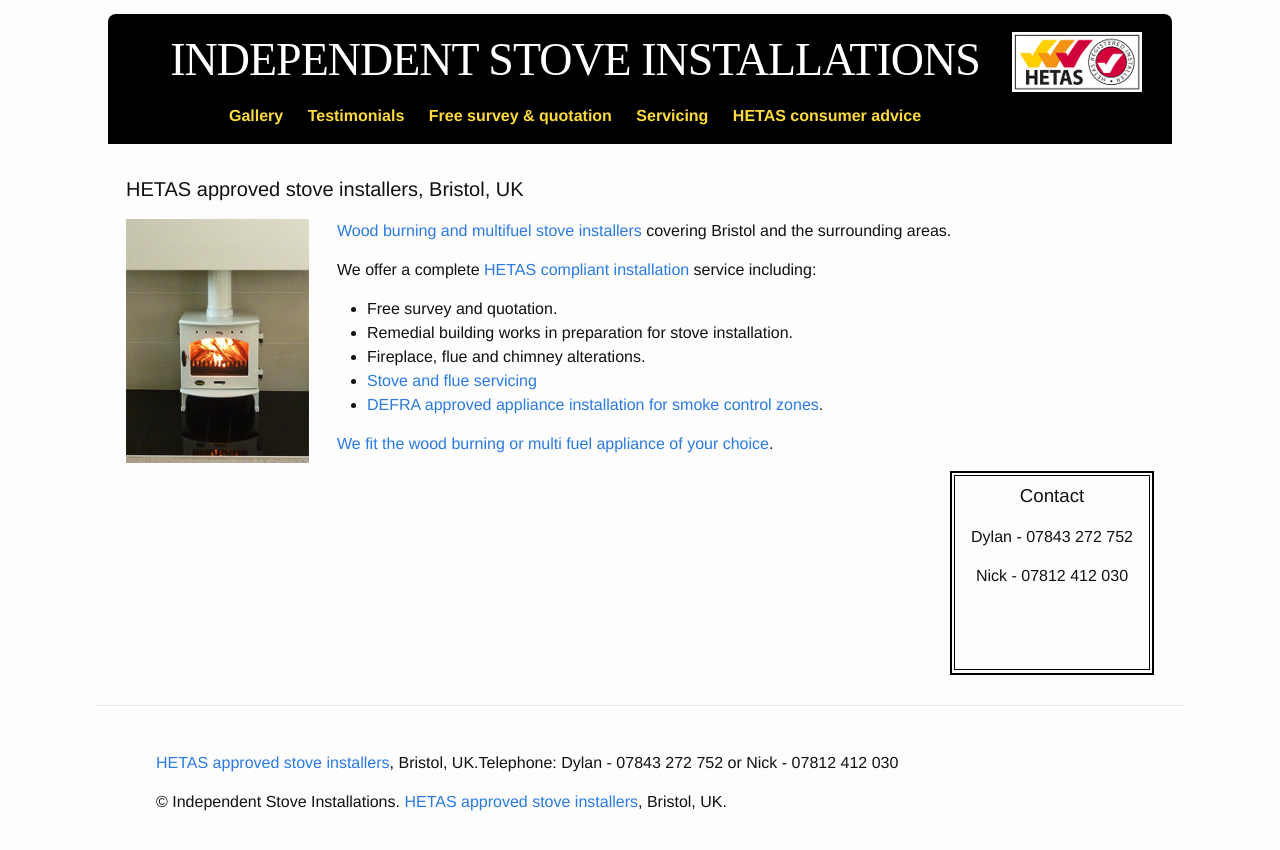
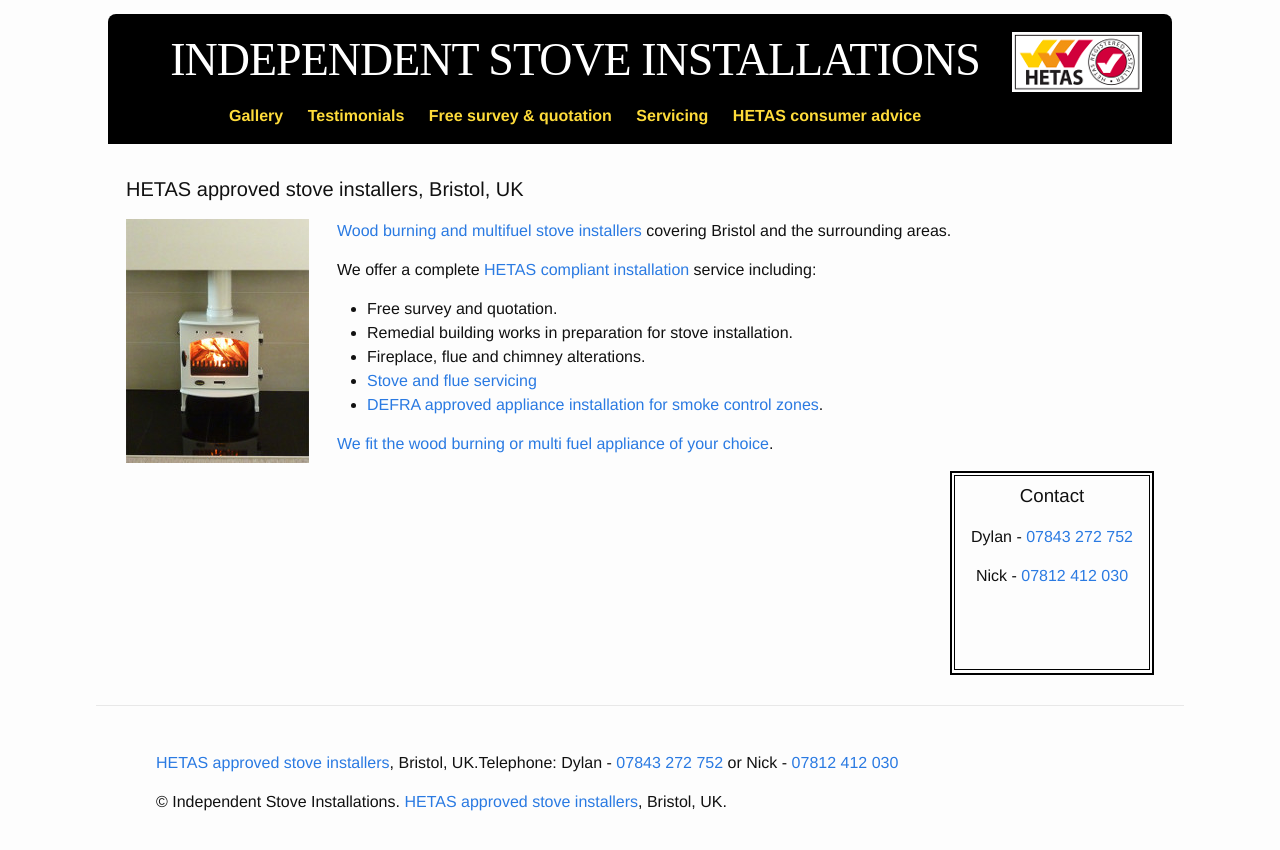
Before and after one commit to steventux/independentstoveinstallations, a Jekyll site: the page built from index.html, in a window 1280 px wide. Shown: the top 850 px of the page. Built offline with Jekyll 4.4.1, drawn with Linux system fonts in a browser that asks for light colours.

```diff
--- a/_config.yml
+++ b/_config.yml
@@ -8,7 +8,8 @@ url: "http://www.independentstoveinstallations.co.uk" # the base hostname & prot
 company-description: |
   [HETAS approved stove installers](http://www.hetas.co.uk/consumer), Bristol, UK.
 telephone: |
-  Telephone: Dylan - 07843 272 752 or Nick - 07812 412 030
+  Telephone: Dylan - [07843 272 752](tel:07843 272 752) or  Nick - [07812 412 030](tel:07812 412 030)
+
 copyright: |
   &copy; Independent Stove Installations. [HETAS approved stove installers](http://www.hetas.co.uk/consumer), Bristol, UK.
 credits: |
--- a/_data/contact-us.yml
+++ b/_data/contact-us.yml
@@ -1,6 +1,6 @@
 body: |
   Call one of our HETAS approved installers today to arrange a free stove installation survey and quotation.
 
-  Mobile: Dylan - 07843 272 752 or  Nick - 07812 412 030
+  Mobile: Dylan - [07843 272 752](tel:07843 272 752) or  Nick - [07812 412 030](tel:07812 412 030)
 
-  Landline: 0117 9666 992 or 01934 843 833
+  Landline: [0117 9666 992](tel:0117 9666 992) or [01934 843 833](tel:01934 843 833)
--- a/_includes/contact.html
+++ b/_includes/contact.html
@@ -1,7 +1,7 @@
 <div class="contact">
   <div class="inner">
     <h3>Contact</h3>
-    <p>Dylan - 07843 272 752</p>
-    <p>Nick - 07812 412 030</p>
+    <p>Dylan - <a href="tel:07843 272 752">07843 272 752</a></p>
+    <p>Nick - <a href="tel:07812 412 030">07812 412 030</a></p>
   </div>
 </div>
--- a/_sass/_layout.scss
+++ b/_sass/_layout.scss
@@ -1,13 +1,10 @@
 @font-face {
-  font-family:"Guevara";
-  src: url("./guevara.ttf") /* TTF file for CSS3 browsers */
-}
-/**
- * Page wrapper
- */
+  font-family: 'Guevara';
+  src: url('./guevara.ttf'); }
+// Page wrapper
 .page-wrapper {
   display: block;
-   margin:  4px auto 4px auto;
+  margin: 4px auto;
   max-width: $page-max-width;
 
   .page-image {
@@ -20,7 +17,7 @@
   }
 }
 
-/** page-body with image */
+// page-body with image
 .servicing {
   .page-body {
     ul {
@@ -28,17 +25,19 @@
     }
   }
 }
+
 .home {
   .page-body {
+    display: inline-block;
     width: 60%;
+  }
+
+  .contact {
+    border: 2px solid #000;
     display: inline-block;
-  }
-  .contact {
-    display: inline-block;
-    float:right;
+    float: right;
     height: 200px;
     width: 200px;
-    border: 2px solid black;
     .inner {
       border: 1px solid black;
       margin: 2px;
@@ -90,21 +89,21 @@
   }
 
   .hetas-approved {
-    float:right;
+    float: right;
     margin-top: 18px;
 
     a {
+      background: url('/images/hetas-logo.png') no-repeat;
       display: inline-block;
+      height: 60px;
+      text-indent: -10000px;
       width: 130px;
-      height: 60px;
-      background: url("/images/hetas-logo.png") no-repeat;
-      text-indent: -10000px;
     }
   }
 
   .telephone {
+    margin: 2px auto;
     text-align: center;
-    margin: 2px auto 2px auto;
   }
 
   .site-nav {
@@ -395,11 +394,13 @@ body {
       display: inline-block;
       height: 129px;
       width: 129px;
+
       a {
+        display: block;
         height: 125px;
+        overflow: hidden;
         width: 125px;
-        display: block;
-        overflow: hidden;
+
         img {
           @include vertical-align;
           margin: 2px;
@@ -418,24 +419,29 @@ body {
         font-size: 30px;
       }
     }
+
     .hetas-approved {
+      clear: both;
+      float: none;
       margin: 6px auto;
-      float: none;
-      clear:both;
     }
+
     ul.contact {
-      margin: 6px auto;
       display: inline-block;
       list-style-type: none;
+      margin: 6px auto;
+
       li {
         a {
           color: #fff;
+          font-size: 26px;
           font-weight: bold;
-          font-size: 26px;
+          text-decoration: underline;
         }
       }
     }
   }
+
   .home {
     .page-body { width: 95%; }
     .page-image { display: none }
```
Lines whose indentation alone changed are shown as unchanged.
